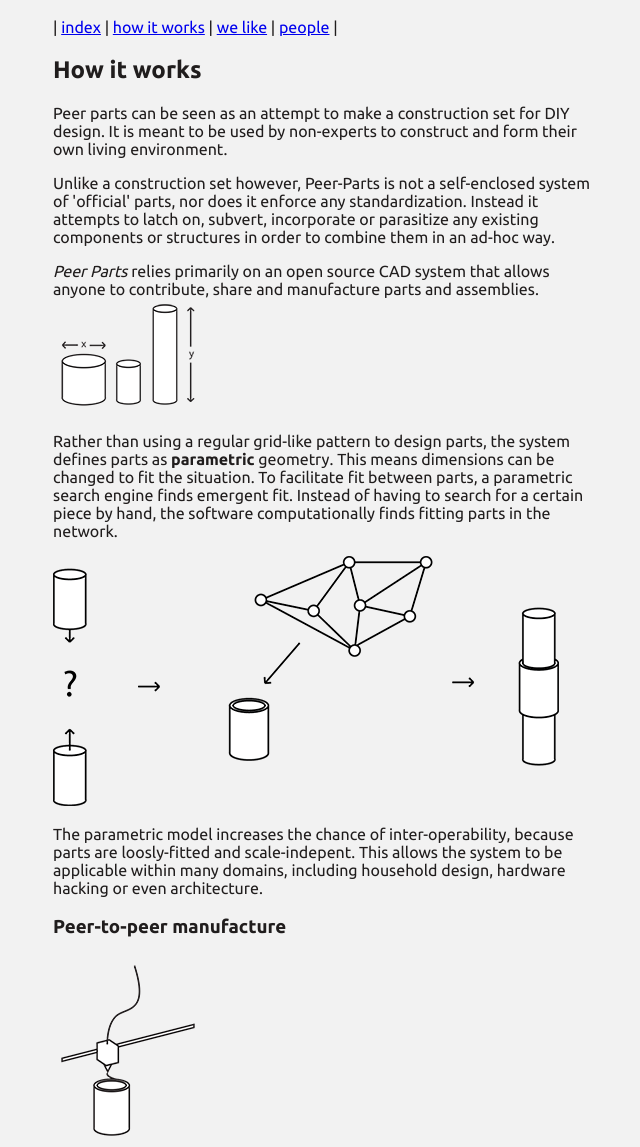
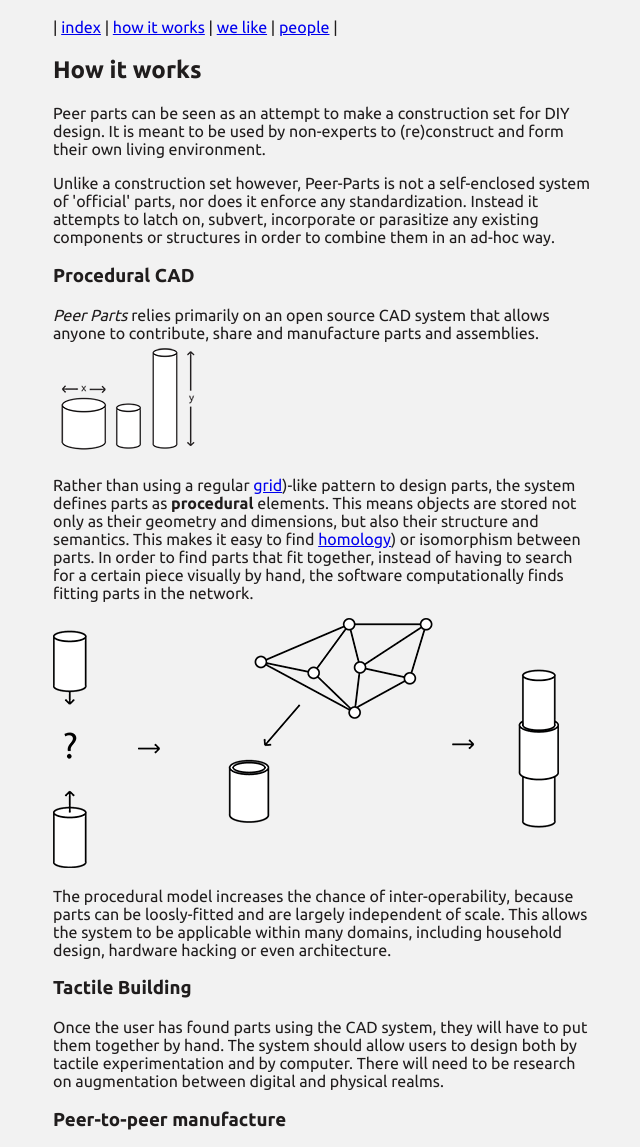
Before and after one commit to goodnekk/Peer-Parts, a plain HTML site: page how it works.html in a window 1280 px wide. Shown: the part 120-1267 px from the top of the page, without its empty margins (315-955 px from the left). Drawn offline with Linux system fonts and the light colour scheme.

Commit message:
minor changes

```diff
--- a/how it works.html
+++ b/how it works.html
@@ -12,14 +12,17 @@
     	<h1>Peer Parts</h1>
     	| <a href='index.html'>index</a> | <a href='how it works.html'>how it works</a> | <a href='we like.html'>we like</a> | <a href='people.html'>people</a> |
     	<h2 id="how-it-works">How it works</h2>
-<p>Peer parts can be seen as an attempt to make a construction set for DIY design. It is meant to be used by non-experts to construct and form their own living environment. </p>
+<p>Peer parts can be seen as an attempt to make a construction set for DIY design. It is meant to be used by non-experts to (re)construct and form their own living environment.</p>
 <p>Unlike a construction set however, Peer-Parts is not a self-enclosed system of &#39;official&#39; parts, nor does it enforce any standardization. Instead it attempts to latch on, subvert, incorporate or parasitize any existing components or structures in order to combine them in an ad-hoc way.</p>
+<h3 id="procedural-cad">Procedural CAD</h3>
 <p><em>Peer Parts</em> relies primarily on an open source CAD system that allows anyone to contribute, share and manufacture parts and assemblies.
 <img src="images/parametric.png" alt="parametric" title="parametric"></p>
-<p>Rather than using a regular grid-like pattern to design parts, the system defines parts as <strong>parametric</strong> geometry. This means dimensions can be changed to fit the situation. To facilitate fit between parts, a parametric search engine finds emergent fit. Instead of having to search for a certain piece by hand, the software computationally finds fitting parts in the network.</p>
+<p>Rather than using a regular <a href="https://en.wikipedia.org/wiki/Grid_(graphic_design">grid</a>)-like pattern to design parts, the system defines parts as <strong>procedural</strong> elements. This means objects are stored not only as their geometry and dimensions, but also their structure and semantics. This makes it easy to find <a href="https://en.wikipedia.org/wiki/Homology_(biology">homology</a>) or isomorphism between parts. In order to find parts that fit together, instead of having to search for a certain piece visually by hand, the software computationally finds fitting parts in the network.</p>
 <p><img src="images/assemblyNetwork.png" alt="interfaces" title="interfaces"></p>
-<p>The parametric model increases the chance of inter-operability, because parts are loosly-fitted and scale-indepent.
+<p>The procedural model increases the chance of inter-operability, because parts can be loosly-fitted and are largely independent of scale.
 This allows the system to be applicable within many domains, including household design, hardware hacking or even architecture.</p>
+<h3 id="tactile-building">Tactile Building</h3>
+<p>Once the user has found parts using the CAD system, they will have to put them together by hand. The system should allow users to design both by tactile experimentation and by computer. There will need to be research on augmentation between digital and physical realms.</p>
 <h3 id="peer-to-peer-manufacture">Peer-to-peer manufacture</h3>
 <p><img src="images/3dprint.png" alt="3dprint" title="3dprint"></p>
 <p>Components contain information about the possible materials and manufacturing methods that are available for it.
```
